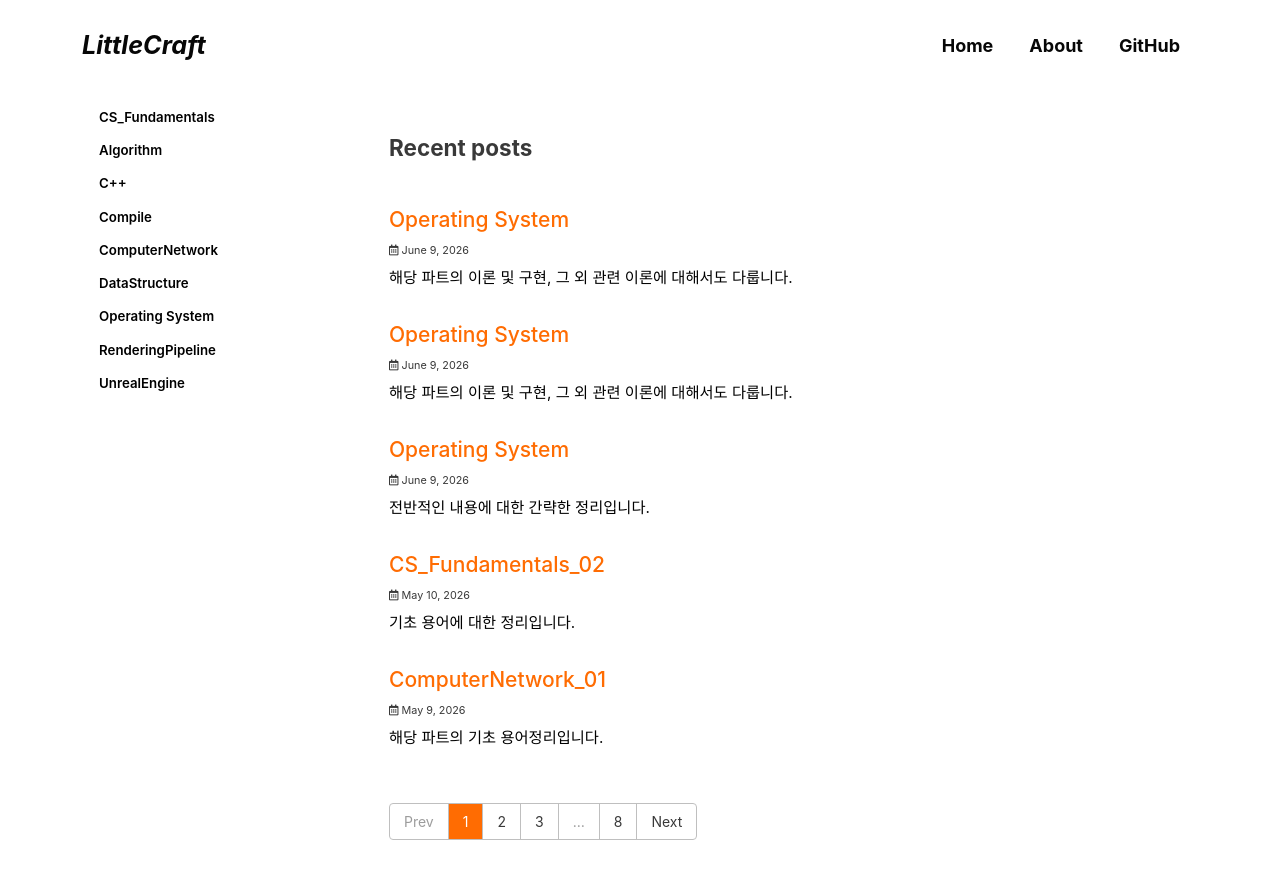
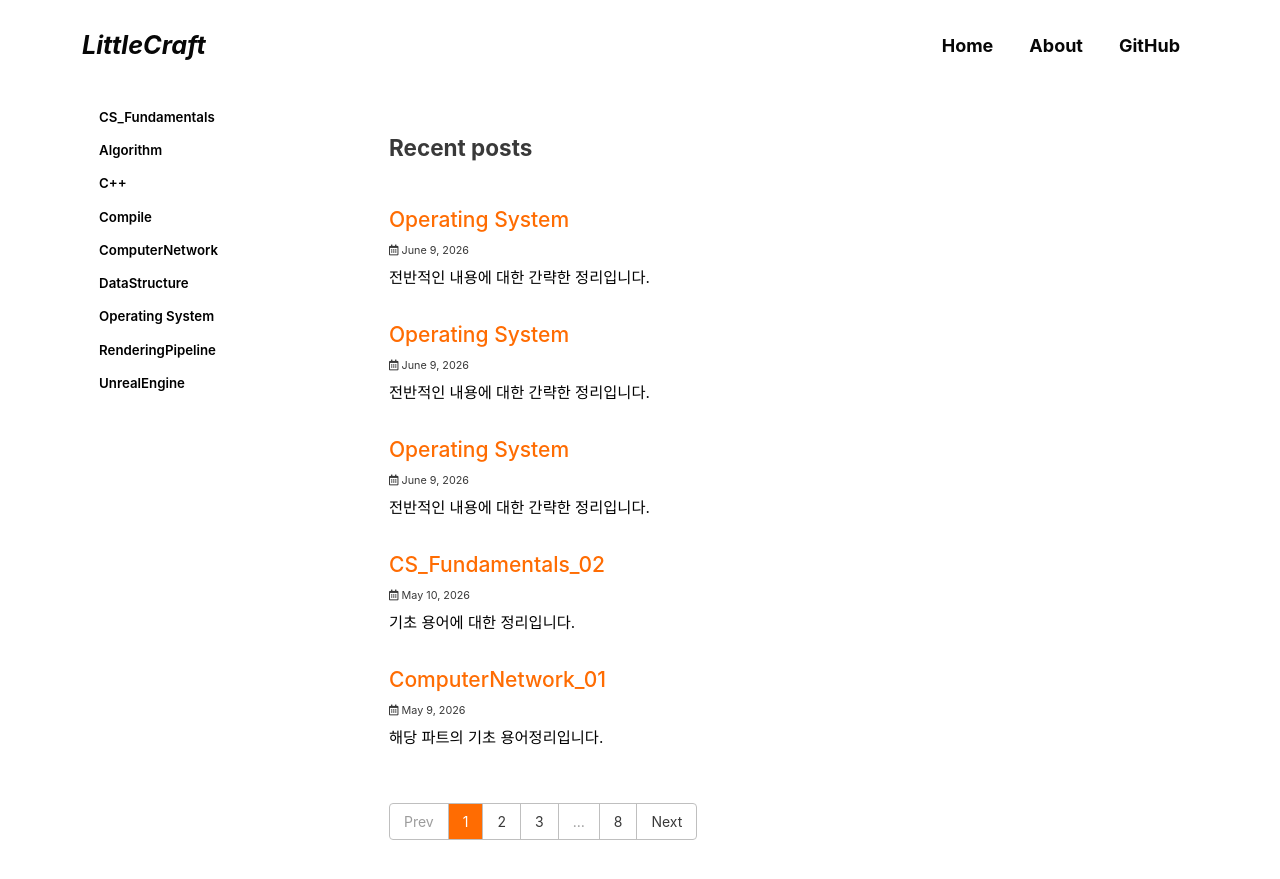
Before and after one commit to ElveCity/ElveCity.github.io, a Jekyll site: the page built from index.html, in a window 1280 px wide and 900 px high. Shown: the top 879 px of the window. Built offline with Jekyll 4.4.1, drawn with Linux system fonts in a browser that asks for light colours; cached includes are drawn as plain includes; some web fonts are replaced; the list of posts is cut into pages by our own code.

Commit message:
chore : edit list

```diff
--- a/_posts/2026-06-09-OSv02_02.md
+++ b/_posts/2026-06-09-OSv02_02.md
@@ -1,6 +1,6 @@
 ---
 title: "Operating System"
-excerpt: "해당 파트의 이론 및 구현, 그 외 관련 이론에 대해서도 다룹니다."
+excerpt: "전반적인 내용에 대한 간략한 정리입니다."
 
 categories:
   - Operating System
--- a/_posts/2026-06-09-OSv02_03.md
+++ b/_posts/2026-06-09-OSv02_03.md
@@ -1,6 +1,6 @@
 ---
 title: "Operating System"
-excerpt: "해당 파트의 이론 및 구현, 그 외 관련 이론에 대해서도 다룹니다."
+excerpt: "전반적인 내용에 대한 간략한 정리입니다."
 
 categories:
   - Operating System
```
